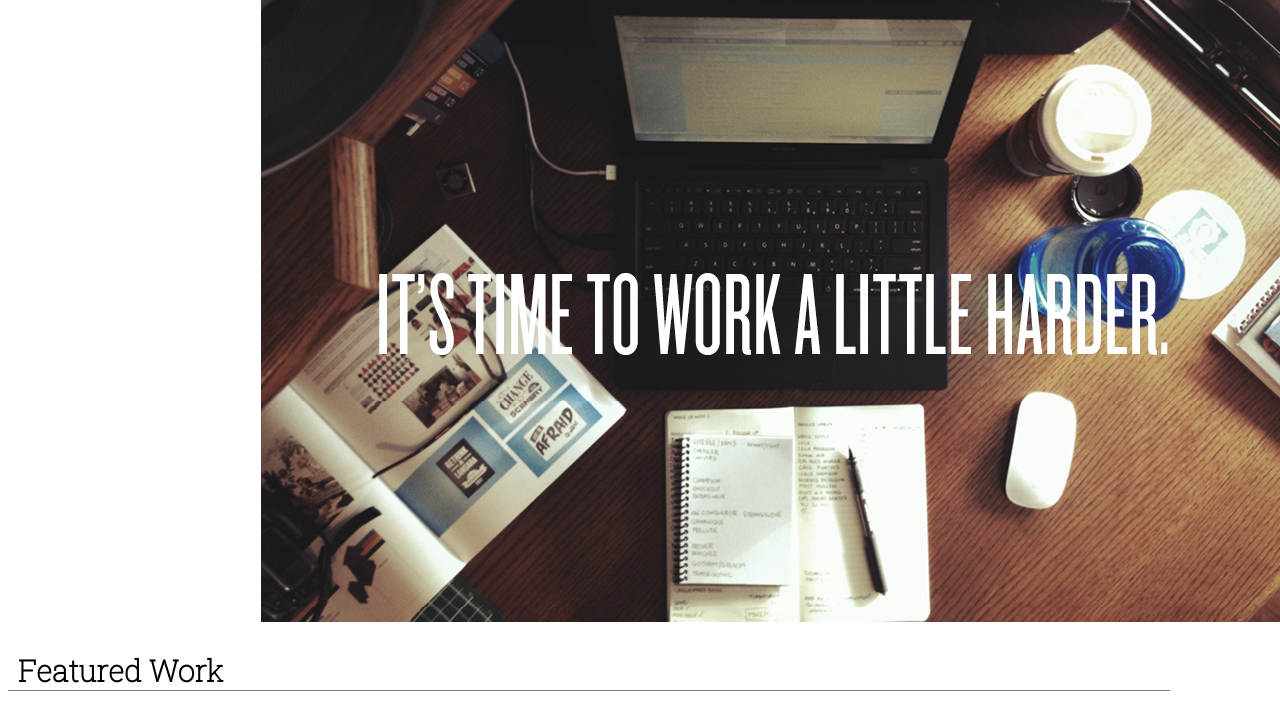
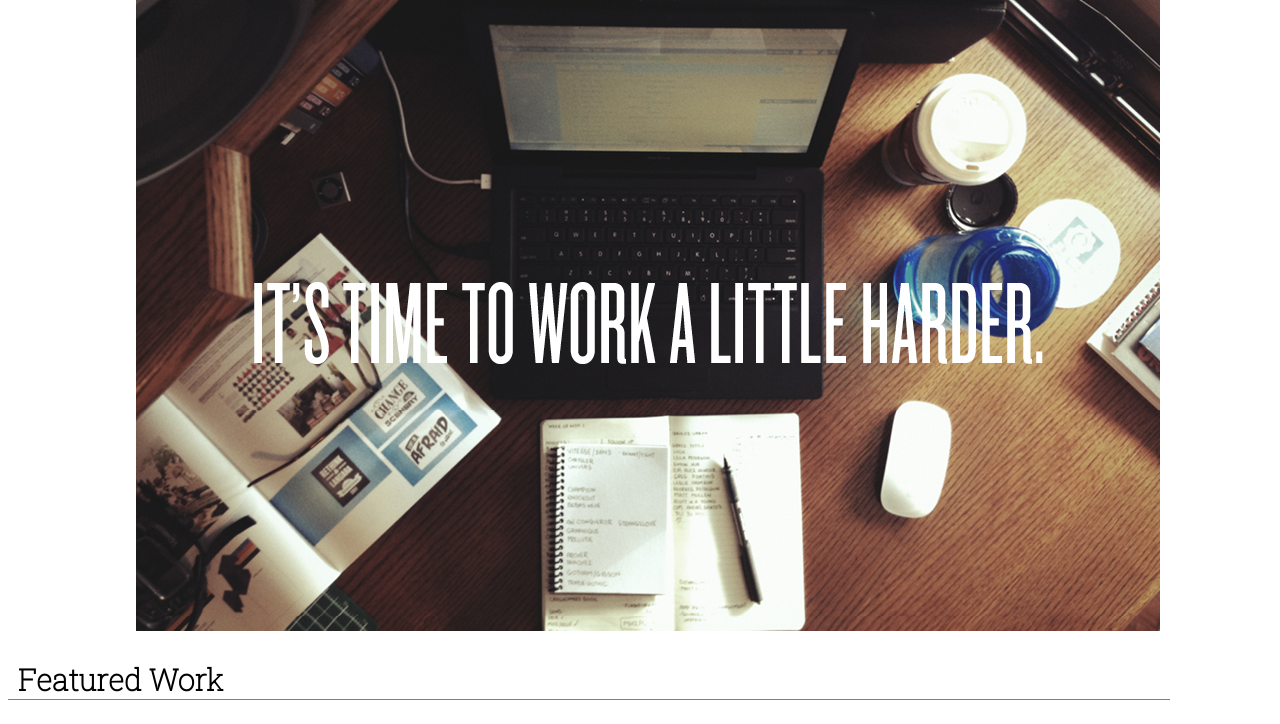
Before and after one commit to kadiatu4/Udacity-Portfolio-2, a plain HTML site: page index.html in a window 1280 px wide. Shown: the part 180-904 px from the top of the page. Drawn offline with Linux system fonts and the light colour scheme.

Commit message:
fixed banner

```diff
--- a/main.css
+++ b/main.css
@@ -133,3 +133,10 @@ footer {
  }
 
 }
+@media screen and (min-width: 1200px){
+  .banner {
+    width: 1026px;
+    margin: 5px auto;
+
+ }
+}
```
